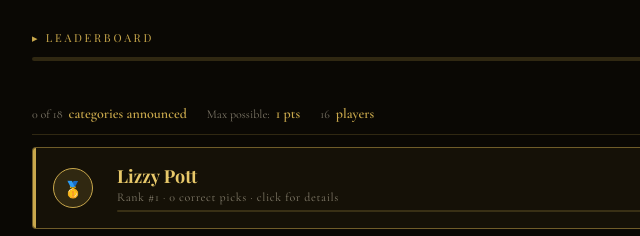
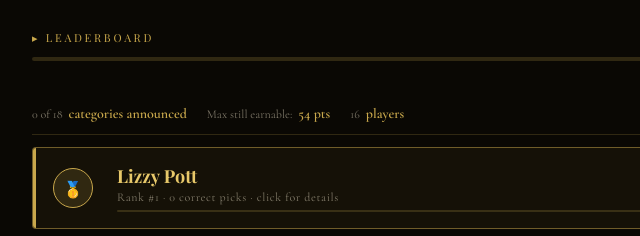
Before and after one commit to julia-w-medine/oscars-2026, a plain HTML site: page index.html in a window 1280 px wide. Shown: the part 917-1153 px from the top of the page, 178-818 px from the left. Drawn offline with nearby package versions, Linux system fonts and the light colour scheme; a web font is replaced by a local one.

Commit message:
Update index.html

```diff
--- a/index.html
+++ b/index.html
@@ -565,6 +565,8 @@ function render() {
     .sort((a, b) => b.total - a.total);
 
   const maxScore = scores[0]?.total || 1;
+  const unannounced = Object.keys(CATEGORIES).length - announced;
+  const remainingPts = unannounced * 3; // best case: 1st choice correct in every remaining category
   let rank = 1;
   scores.forEach((s, i) => {
     if (i > 0 && s.total < scores[i-1].total) rank = i + 1;
@@ -576,7 +578,7 @@ function render() {
   const totalPts = Object.keys(CATEGORIES).length * 3;
   statsRow.innerHTML = `
     <div class="stat"><span>${announced} of ${totalCats}</span> <strong>categories announced</strong></div>
-    <div class="stat">Max possible: <strong>${maxScore} pts</strong></div>
+    <div class="stat">Max still earnable: <strong>${remainingPts} pts</strong></div>
     <div class="stat">${scores.length} <strong>players</strong></div>
   `;
 
```
